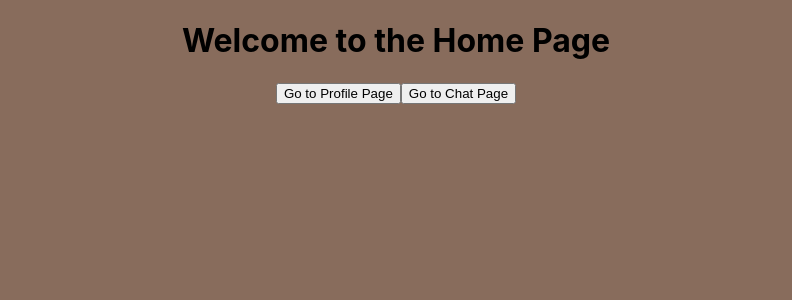
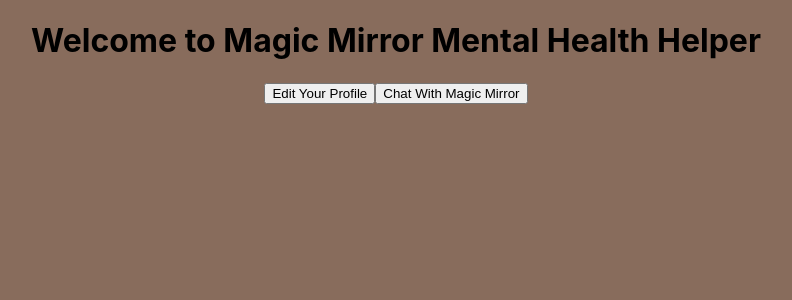
Before and after one commit to Way05/HenHacks25, a React (Create React App) app in the folder henhacks25/: page / in a window 1280 px wide. Shown: the top 300 px of the page, without its empty margins (244-1036 px from the left). Built offline with nearby package versions, Linux system fonts and the light colour scheme.

Commit message:
idk what I changed

```diff
--- a/henhacks25/src/pages/home.tsx
+++ b/henhacks25/src/pages/home.tsx
@@ -4,15 +4,15 @@ import { Link } from 'react-router-dom';
 const Home: React.FC = () => {
   return (
     <div className="Home">
-      <h1>Welcome to the Home Page</h1>
+      <h1>Welcome to Magic Mirror Mental Health Helper</h1>
 
       {/* Link to Profile Page */}
       <div className="nav">
         <Link to="/profile">
-          <button>Go to Profile Page</button>
+          <button>Edit Your Profile</button>
         </Link>
         <Link to="/chat">
-          <button>Go to Chat Page</button>
+          <button>Chat With Magic Mirror</button>
         </Link>
       </div>
     </div>
```
